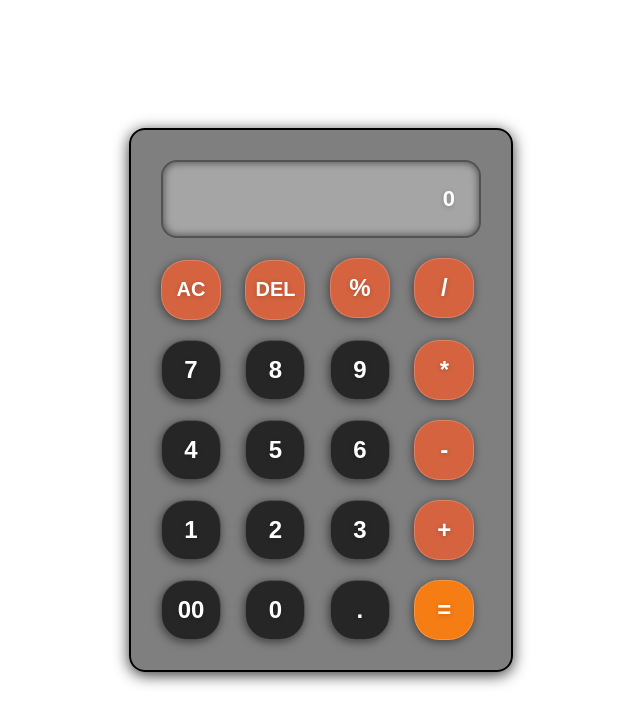
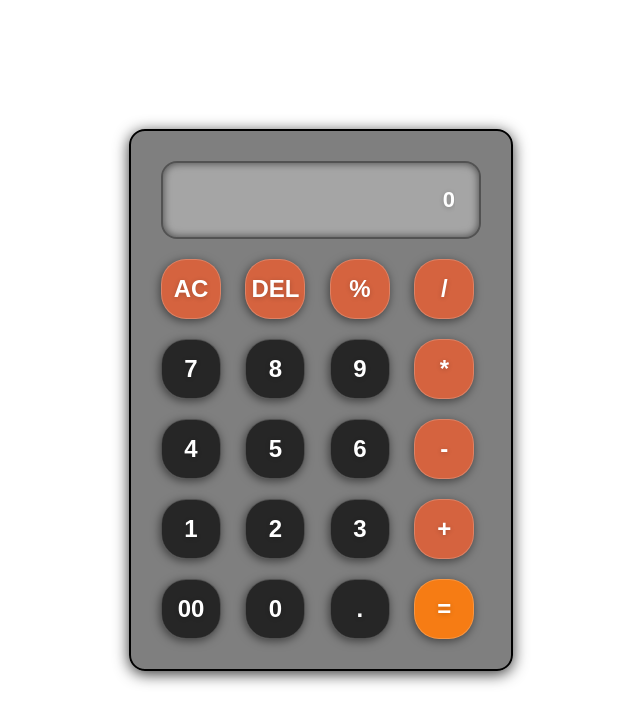
Before and after one commit to Soubik19/CODSOFT, a plain HTML site: page Web Development Internship/CALCULATOR/index.html in a window 1280 px wide. Shown: the whole page, without its empty margins (319-959 px from the left). Drawn offline with Linux system fonts and the light colour scheme.

Commit message:
Update styles.css

```diff
--- a/Web Development Internship/CALCULATOR/styles.css
+++ b/Web Development Internship/CALCULATOR/styles.css
@@ -1,17 +1,19 @@
-*{
+* {
   margin: 0;
   padding: 0;
   box-sizing: border-box;
   font-family: sans-serif;
   font-weight: bold;
 }
-body{
+
+body {
   width: 100%;
   height: 100vh;
   display: flex;
   justify-content: center;
   align-items: center;
 }
+
 .calculator {
   margin: 50px;
   border: 2px solid #000;
@@ -21,7 +23,7 @@ body{
   padding: 20px;
 }
 
-  input{
+input {
   width: 320px;
   padding: 24px;
   margin: 10px;
@@ -35,9 +37,8 @@ body{
   text-shadow: 0px 1px 5px rgba(0, 0, 0, 0.2);
 }
 
-  input::placeholder{
+input::placeholder {
   color: #fff;
-
 }
 
 button {
@@ -54,19 +55,15 @@ body{
   box-shadow: -1px 2px 10px rgba(0, 0, 0, 0.5);
 }
 
-  .ac,.del{
-    font-size: 20px;
+.equalBtn {
+  background: #f67c14;
 }
 
-  button:hover{
+.operator {
+  background: #d5633f;
+}
+
+button.active {
   color: #fff;
   background: #d5633f;
 }
-
- .equalBtn{
-  background: #f67c14;
- }
-
- .operator{
-  background: #d5633f;
- }
```
Lines whose indentation alone changed are shown as unchanged.
